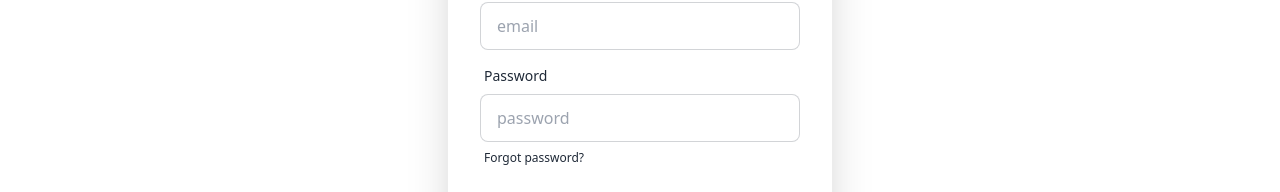
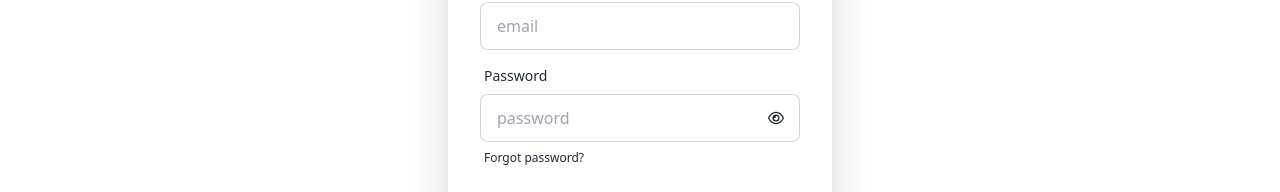
Before and after one commit to RfAraf/b9a9-real-estate, a React (Vite) app: page /register in a window 1280 px wide. Shown: the part 434-626 px from the top of the page. Built offline with nearby package versions, Linux system fonts and the light colour scheme; no server answers.

Commit message:
implement show and hide password with icon in register page. complete challange task 1

```diff
--- a/src/pages/Register.jsx
+++ b/src/pages/Register.jsx
@@ -4,10 +4,13 @@ import { useContext, useState } from "react";
 import { AuthContext } from "../providers/AuthProvider";
 import { ToastContainer, toast } from "react-toastify";
 import "react-toastify/dist/ReactToastify.css";
+import { FaRegEye } from "react-icons/fa6";
+import { FaRegEyeSlash } from "react-icons/fa6";
 
 const Register = () => {
   const { createUser } = useContext(AuthContext);
   const [error, setError] = useState();
+  const [showPassword, setShowPassword] = useState();
 
   const {
     register,
@@ -89,12 +92,20 @@ const Register = () => {
             <label className="label">
               <span className="label-text">Password</span>
             </label>
-            <input
-              type="password"
-              placeholder="password"
-              className="input input-bordered"
-              {...register("password", { required: true })}
-            />
+            <div className="relative">
+              <input
+                type={showPassword ? "text" : "password"}
+                placeholder="password"
+                className="input input-bordered w-full"
+                {...register("password", { required: true })}
+              />
+              <div
+                onClick={() => setShowPassword(!showPassword)}
+                className="absolute right-4 top-4 cursor-pointer "
+              >
+                {showPassword ? <FaRegEyeSlash /> : <FaRegEye />}
+              </div>
+            </div>
             {errors.password && (
               <span className="text-red-500 mt-2 text-sm">
                 This field is required
```
